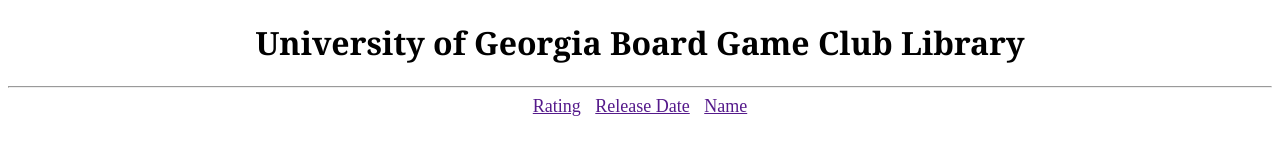
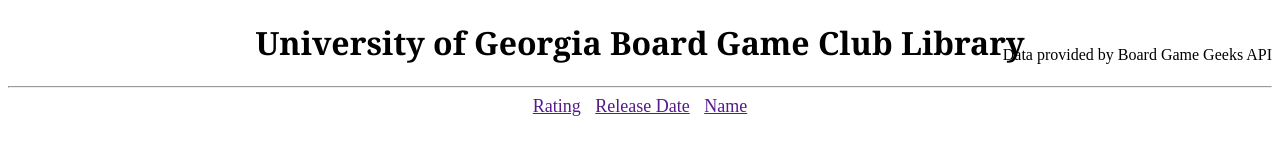
Before and after one commit to MaxBergeron/board-game-club-library-at-uga, a website: page my-web-server/public/index.html in a window 1280 px wide. Shown: the top 158 px of the page. Drawn offline with Linux system fonts and the light colour scheme.

Commit message:
changed name for html file to index.html

```diff
--- a/my-web-server/public/bgc-gui.html
+++ b/my-web-server/public/index.html
@@ -11,6 +11,10 @@
             font-family: Georgia, 'Times New Roman', Times, serif;
             font-size: xx-large;
             text-align: center;
+        }
+        .apiCredit {
+            float: right;
+            margin-top: -40px;
         }
         .sorting-links {
             font-size: large;
@@ -54,6 +58,7 @@
 <body>
     <script src='bgc-app.js'></script>
     <h1>University of Georgia Board Game Club Library</h1>
+    <p class="apiCredit">Data provided by Board Game Geeks API</p>
     <hr>
     <div class="sorting-links">
     <a href="" class="link">Rating</a>
--- a/my-web-server/server.js
+++ b/my-web-server/server.js
@@ -11,9 +11,9 @@
 // Middleware to serve static files
 app.use(express.static(path.join(__dirname, 'public')));
 
-// Set up a route to serve the bgc-gui.html page
+// Set up a route to serve the index.html page
 app.get('/', (req, res) => {
-    res.sendFile(path.join(__dirname, '..', 'my-web-server', 'public', 'bgc-gui.html'));
+    res.sendFile(path.join(__dirname, '..', 'my-web-server', 'public', 'index.html'));
 });
 
 // Start the server and listen for incoming requests
```
